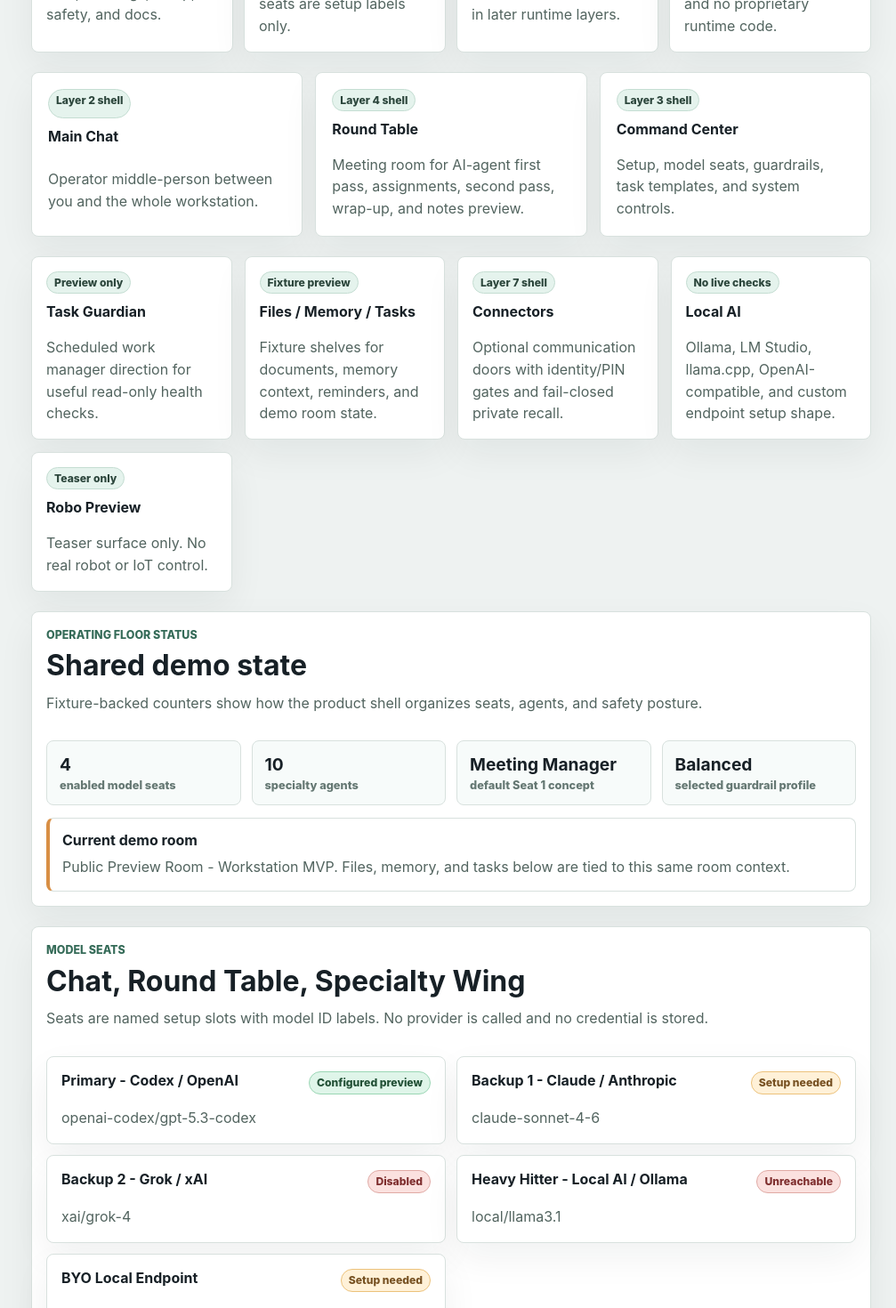
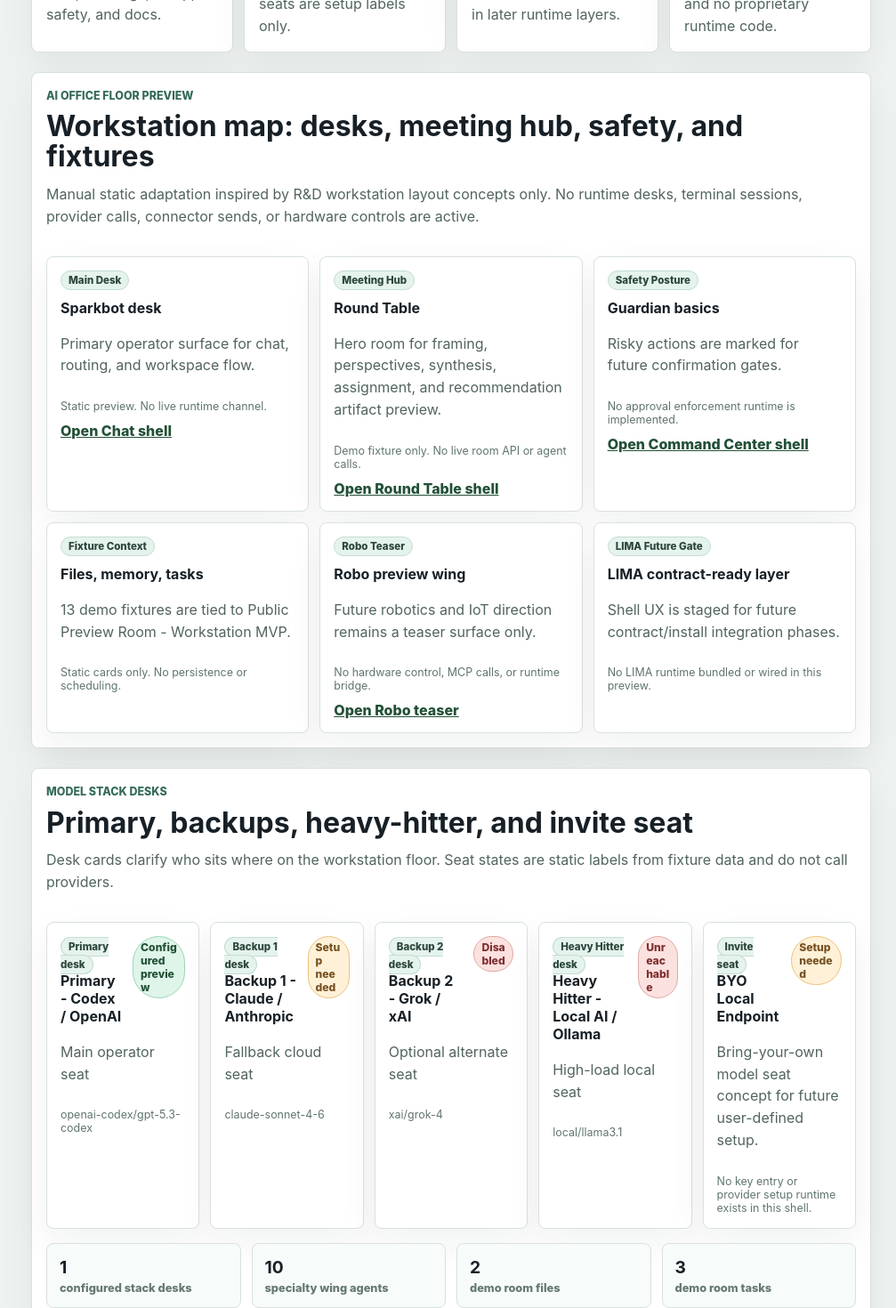
Before and after one commit to armpit-symphony/Sparkbot_shell, a React (Vite) app: page / in a window 1280 px wide. Shown: the part 1080-2550 px from the top of the page at 89% size, without its empty margins (273-1280 px from the left). Built offline with nearby package versions, Linux system fonts and the light colour scheme.

Commit message:
Adapt Workstation visual shell from R&D reference

```diff
--- a/src/components/WorkstationShell.tsx
+++ b/src/components/WorkstationShell.tsx
@@ -6,7 +6,7 @@ import { SpecialtyWingPanel } from "./SpecialtyWingPanel";
 import { StaticFixtureContentPreview } from "./StaticFixtureContentPreview";
 import { StatusBadge } from "./StatusBadge";
 import { TaskGuardianPreview } from "./TaskGuardianPreview";
-import { demoRoomFixture } from "../data/demoFixtureContent";
+import { demoFileCards, demoMemoryCards, demoRoomFixture, demoTaskCards } from "../data/demoFixtureContent";
 
 type WorkstationShellProps = {
   shellState: ShellState;
@@ -82,6 +82,13 @@ const demoStorySteps = [
   ["Artifact", "Meeting note artifact remains local demo content in this shell."],
 ] as const;
 
+const modelStackDeskPlan = [
+  { title: "Primary desk", match: "Primary", role: "Main operator seat" },
+  { title: "Backup 1 desk", match: "Backup 1", role: "Fallback cloud seat" },
+  { title: "Backup 2 desk", match: "Backup 2", role: "Optional alternate seat" },
+  { title: "Heavy Hitter desk", match: "Heavy Hitter", role: "High-load local seat" },
+] as const;
+
 export function WorkstationShell({ shellState }: WorkstationShellProps) {
   const activeSeats = shellState.modelSeats.filter((seat) => seat.enabled);
   const manager = shellState.specialtyAgents.find((agent) => agent.id === "agent-meeting-manager");
@@ -99,6 +106,13 @@ export function WorkstationShell({ shellState }: WorkstationShellProps) {
     (connector) => connector.setupStatus === "live_qa_unknown",
   ).length;
   const unsupportedConnector = shellState.connectorCards.find((connector) => connector.kind === "sms");
+  const modelStackDesks = modelStackDeskPlan.map((lane) => ({
+    ...lane,
+    seat: shellState.modelSeats.find((seat) => seat.label.includes(lane.match)),
+  }));
+  const inviteSeat = shellState.modelSeats.find((seat) => seat.label.includes("BYO"));
+  const readyStackCount = modelStackDesks.filter((lane) => lane.seat?.setupStatus === "configured").length;
+  const demoFixtureCount = demoFileCards.length + demoMemoryCards.length + demoTaskCards.length;
 
   return (
     <section className="page-section">
@@ -134,6 +148,126 @@ export function WorkstationShell({ shellState }: WorkstationShellProps) {
             <p>{detail}</p>
           </article>
         ))}
+      </section>
+
+      <section className="config-panel office-floor-panel" aria-label="Sparkbot Workstation office-floor preview">
+        <div className="card-heading">
+          <div>
+            <p className="section-label">AI office floor preview</p>
+            <h2>Workstation map: desks, meeting hub, safety, and fixtures</h2>
+            <p>
+              Manual static adaptation inspired by R&D workstation layout concepts only. No runtime desks, terminal
+              sessions, provider calls, connector sends, or hardware controls are active.
+            </p>
+          </div>
+        </div>
+        <div className="office-floor-grid">
+          <article className="office-zone">
+            <span className="zone-tag">Main Desk</span>
+            <h3>Sparkbot desk</h3>
+            <p>Primary operator surface for chat, routing, and workspace flow.</p>
+            <small>Static preview. No live runtime channel.</small>
+            <a className="inline-link" href="#/chat">
+              Open Chat shell
+            </a>
+          </article>
+          <article className="office-zone">
+            <span className="zone-tag">Meeting Hub</span>
+            <h3>Round Table</h3>
+            <p>Hero room for framing, perspectives, synthesis, assignment, and recommendation artifact preview.</p>
+            <small>Demo fixture only. No live room API or agent calls.</small>
+            <a className="inline-link" href="#/roundtable">
+              Open Round Table shell
+            </a>
+          </article>
+          <article className="office-zone">
+            <span className="zone-tag">Safety Posture</span>
+            <h3>Guardian basics</h3>
+            <p>Risky actions are marked for future confirmation gates.</p>
+            <small>No approval enforcement runtime is implemented.</small>
+            <a className="inline-link" href="#/command-center">
+              Open Command Center shell
+            </a>
+          </article>
+          <article className="office-zone">
+            <span className="zone-tag">Fixture Context</span>
+            <h3>Files, memory, tasks</h3>
+            <p>{`${demoFixtureCount} demo fixtures are tied to ${demoRoomFixture.title}.`}</p>
+            <small>Static cards only. No persistence or scheduling.</small>
+          </article>
+          <article className="office-zone">
+            <span className="zone-tag">Robo Teaser</span>
+            <h3>Robo preview wing</h3>
+            <p>Future robotics and IoT direction remains a teaser surface only.</p>
+            <small>No hardware control, MCP calls, or runtime bridge.</small>
+            <a className="inline-link" href="#/robo-preview">
+              Open Robo teaser
+            </a>
+          </article>
+          <article className="office-zone">
+            <span className="zone-tag">LIMA Future Gate</span>
+            <h3>LIMA contract-ready layer</h3>
+            <p>Shell UX is staged for future contract/install integration phases.</p>
+            <small>No LIMA runtime bundled or wired in this preview.</small>
+          </article>
+        </div>
+      </section>
+
+      <section className="config-panel desk-lanes-panel">
+        <div className="card-heading">
+          <div>
+            <p className="section-label">Model stack desks</p>
+            <h2>Primary, backups, heavy-hitter, and invite seat</h2>
+            <p>
+              Desk cards clarify who sits where on the workstation floor. Seat states are static labels from fixture
+              data and do not call providers.
+            </p>
+          </div>
+        </div>
+        <div className="desk-lane-grid">
+          {modelStackDesks.map((desk) => (
+            <article className="desk-lane-card" key={desk.title}>
+              <div className="card-heading">
+                <div>
+                  <span className="zone-tag">{desk.title}</span>
+                  <h3>{desk.seat?.label ?? "Unassigned desk"}</h3>
+                </div>
+                <StatusBadge status={desk.seat?.setupStatus ?? "setup_needed"} />
+              </div>
+              <p>{desk.role}</p>
+              <small>{desk.seat?.modelId ?? "No model assigned in this fixture."}</small>
+            </article>
+          ))}
+          <article className="desk-lane-card">
+            <div className="card-heading">
+              <div>
+                <span className="zone-tag">Invite seat</span>
+                <h3>{inviteSeat?.label ?? "BYO seat placeholder"}</h3>
+              </div>
+              <StatusBadge status={inviteSeat?.setupStatus ?? "setup_needed"} />
+            </div>
+            <p>Bring-your-own model seat concept for future user-defined setup.</p>
+            <small>No key entry or provider setup runtime exists in this shell.</small>
+          </article>
+        </div>
+        <div className="floor-status-grid">
+          <article>
+            <strong>{readyStackCount}</strong>
+            <span>configured stack desks</span>
+          </article>
+          <article>
+            <strong>{shellState.specialtyAgents.length}</strong>
+            <span>specialty wing agents</span>
+          </article>
+          <article>
+            <strong>{demoRoomFixture.files.length}</strong>
+            <span>demo room files</span>
+          </article>
+          <article>
+            <strong>{demoRoomFixture.tasks.length}</strong>
+            <span>demo room tasks</span>
+          </article>
+        </div>
       </section>
 
       <div className="workstation-grid primary">
@@ -318,6 +452,40 @@ export function WorkstationShell({ shellState }: WorkstationShellProps) {
         compact
       />
 
+      <section className="config-panel">
+        <div className="card-heading">
+          <div>
+            <p className="section-label">Station-to-fixture tie-in</p>
+            <h2>Demo room context for the office floor</h2>
+            <p>
+              Workstation desks, Round Table output, and Files/Memory/Tasks fixtures all point to the same demo room.
+            </p>
+          </div>
+        </div>
+        <div className="mini-card-grid">
+          <article className="template-card">
+            <strong>{demoRoomFixture.title}</strong>
+            <p>{demoRoomFixture.roundTableOutcome}</p>
+            <small>Round Table artifact preview</small>
+          </article>
+          <article className="template-card">
+            <strong>Safety boundary</strong>
+            <p>{demoRoomFixture.guardianPosture}</p>
+            <small>No runtime enforcement in shell preview</small>
+          </article>
+          <article className="template-card">
+            <strong>Contract-ready next step</strong>
+            <p>{demoRoomFixture.limaReadiness}</p>
+            <small>Future LIMA contract layer only</small>
+          </article>
+          <article className="template-card">
+            <strong>Runtime-disabled posture</strong>
+            <p>No provider calls, connector calls, scheduler jobs, persistence, or hardware control.</p>
+            <small>Static preview / demo fixture</small>
+          </article>
+        </div>
+      </section>
+
       <StaticFixtureContentPreview />
 
       <LimaReadyLayerPanel />
--- a/src/styles.css
+++ b/src/styles.css
@@ -621,6 +621,60 @@ textarea {
   display: grid;
   grid-template-columns: repeat(3, minmax(0, 1fr));
   gap: 14px;
+}
+
+.office-floor-panel,
+.desk-lanes-panel {
+  gap: 16px;
+}
+
+.office-floor-grid {
+  display: grid;
+  grid-template-columns: repeat(3, minmax(0, 1fr));
+  gap: 12px;
+}
+
+.office-zone,
+.desk-lane-card {
+  display: grid;
+  gap: 10px;
+  align-content: start;
+  padding: 15px;
+  background: #ffffff;
+  border: 1px solid #d8e1de;
+  border-radius: 8px;
+  box-shadow: 0 16px 40px rgba(24, 34, 32, 0.06);
+}
+
+.office-zone small,
+.desk-lane-card small {
+  color: #60756f;
+  font-size: 0.78rem;
+}
+
+.zone-tag {
+  width: max-content;
+  max-width: 100%;
+  padding: 3px 8px;
+  color: #2c463c;
+  background: #e5f3ed;
+  border: 1px solid #c4ddd2;
+  border-radius: 999px;
+  font-size: 0.72rem;
+  font-weight: 800;
+  overflow-wrap: anywhere;
+  white-space: normal;
+}
+
+.office-zone .inline-link {
+  margin-left: 0;
+  width: max-content;
+}
+
+.desk-lane-grid {
+  display: grid;
+  grid-template-columns: repeat(5, minmax(0, 1fr));
+  gap: 12px;
 }
 
 .workstation-grid.primary {
@@ -1517,6 +1571,8 @@ textarea {
   .workstation-grid,
   .workstation-grid.primary,
   .workstation-grid.secondary,
+  .office-floor-grid,
+  .desk-lane-grid,
   .demo-story-grid,
   .product-snapshot-grid,
   .roundtable-overview-grid,
```
Also changed, not shown: 12 other files (tests, documents, lock files or other folders).
